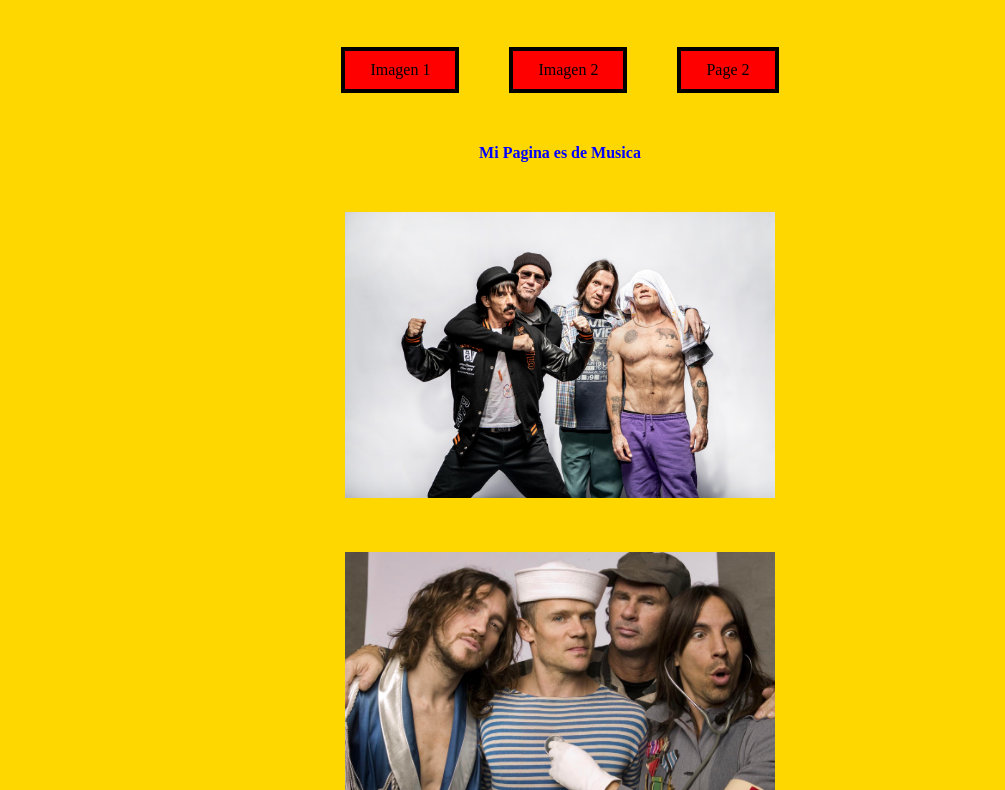
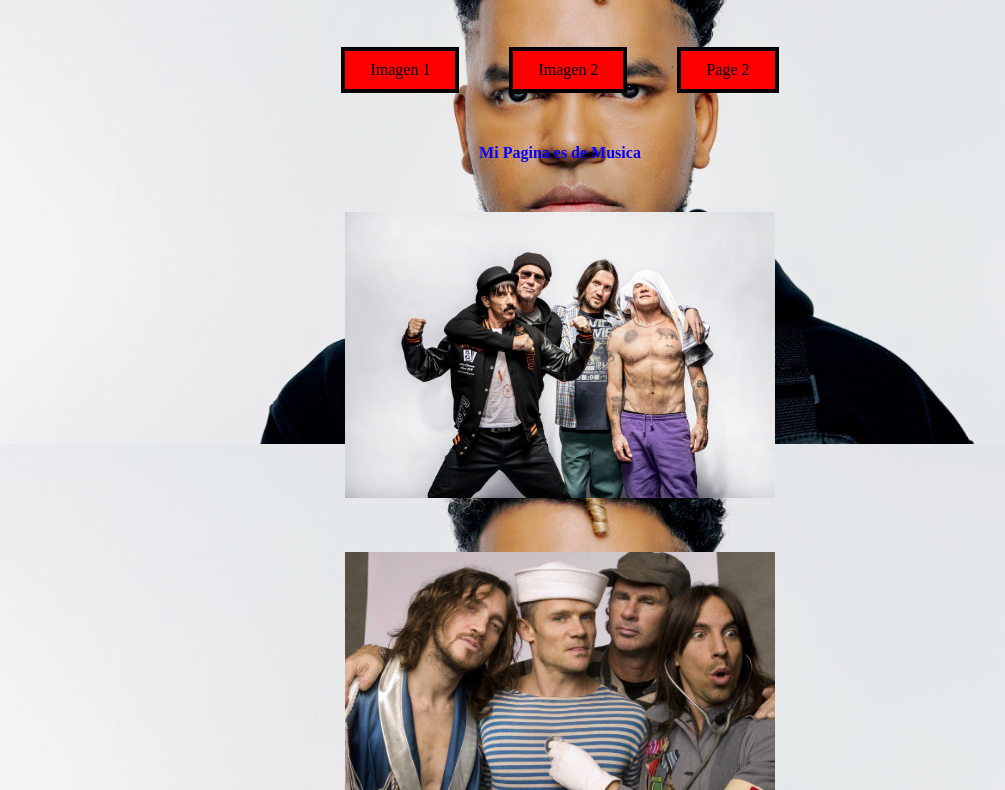
Before and after one commit to antoniojr100/Benjamin, a plain HTML site: page index.html in a window 1280 px wide. Shown: the part 89-879 px from the top of the page, without its empty margins (80-1085 px from the left). Drawn offline with Linux system fonts and the light colour scheme.

Commit message:
background image added

```diff
--- a/styles/styles.css
+++ b/styles/styles.css
@@ -1,11 +1,17 @@
 html{
     scroll-behavior: smooth;
     font-family:'Covier New';
+	/* background-image: url(../images/Redimi2.jpg); */
+	background-repeat: repeat;
+	background-size: cover;
 }
 
 body{
 	background-color:gold;
 	text-align:center;
+	background-image: url(../images/Redimi2.jpg);
+	background-repeat: repeat;
+	background-size: contain;
 }
 
 h1{
```
